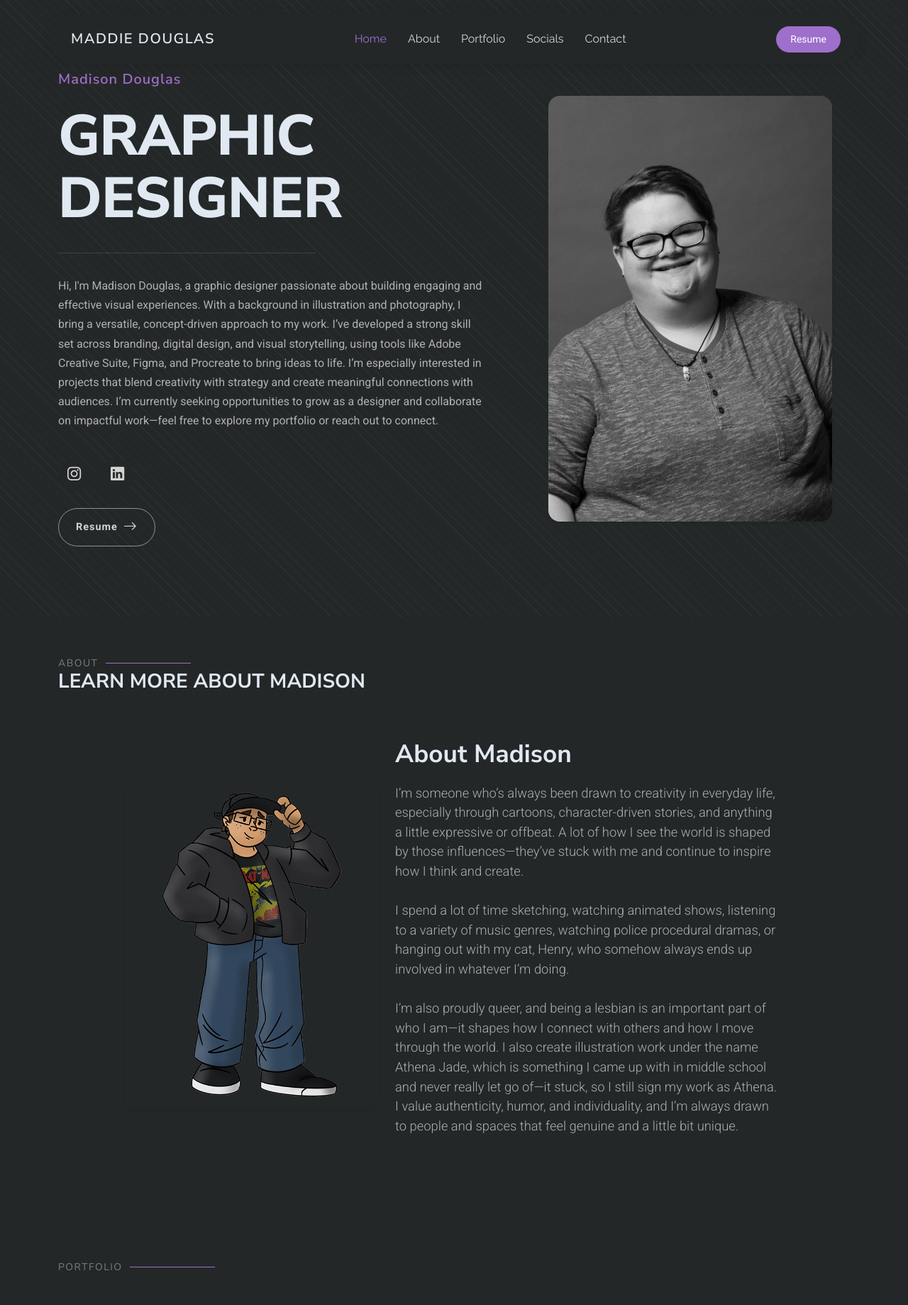
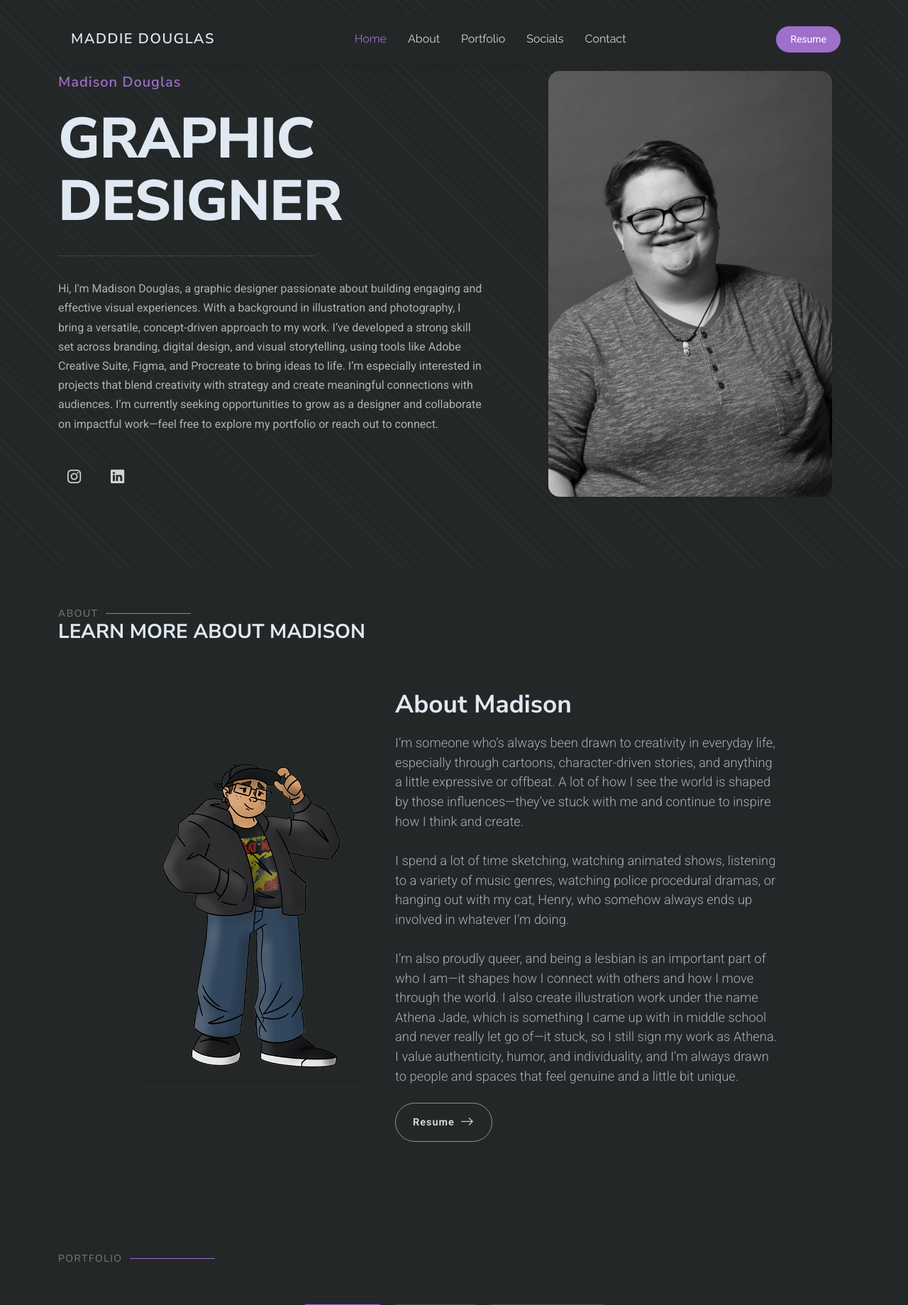
Before and after one commit to Neufae/MadisonWeb, a PHP site: page /index.html in a window 1280 px wide. Shown: the top 1839 px of the page at 71% size. Run offline with PHP 8.4, Linux system fonts and the light colour scheme.

```diff
--- a/assets/css/main.css
+++ b/assets/css/main.css
@@ -905,47 +905,7 @@ section,
     margin-right: auto;
   }
 
-.hero .cta-button {
-  margin-top: 1.5rem;
-}
-
-.hero .cta-button .btn {
-  display: inline-flex;
-  align-items: center;
-  background-color: transparent;
-  border: 1px solid color-mix(in srgb, var(--default-color), transparent 40%);
-  color: var(--default-color);
-  padding: 0.75rem 1.5rem;
-  border-radius: 50px;
-  font-size: 0.9rem;
-  font-weight: 600;
-  letter-spacing: 1px;
-  transition: all 0.3s ease;
-}
-
-.hero .cta-button .btn span {
-  margin-right: 0.5rem;
-}
-
-.hero .cta-button .btn i {
-  font-size: 1.2rem;
-  transition: transform 0.3s ease;
-}
-
-.hero .cta-button .btn:hover {
-  background-color: var(--accent-color);
-  border-color: var(--accent-color);
-  color: var(--contrast-color);
-}
-
-.hero .cta-button .btn:hover i {
-  transform: translateX(5px);
-}
-
-.hero.btn-primary:hover {
-  background-color: color-mix(in srgb, var(--accent-color), black 10%);
-  border-color: color-mix(in srgb, var(--accent-color), black 10%);
-}
+
 
 .hero .visual-content {
   position: relative;
@@ -1179,6 +1139,47 @@ section,
   color: var(--contrast-color);
 }
 
+.about .about-content .cta-button {
+  margin-top: 1.5rem;
+}
+
+.about .about-content .btn {
+  display: inline-flex;
+  align-items: center;
+  background-color: transparent;
+  border: 1px solid color-mix(in srgb, var(--default-color), transparent 40%);
+  color: var(--default-color);
+  padding: 0.75rem 1.5rem;
+  border-radius: 50px;
+  font-size: 0.9rem;
+  font-weight: 600;
+  letter-spacing: 1px;
+  transition: all 0.3s ease;
+}
+
+.about .cta-button .btn span {
+  margin-right: 0.5rem;
+}
+
+.about .cta-button .btn i {
+  font-size: 1.2rem;
+  transition: transform 0.3s ease;
+}
+
+.about .cta-button .btn:hover {
+  background-color: var(--accent-color);
+  border-color: var(--accent-color);
+  color: var(--contrast-color);
+}
+
+.about .cta-button .btn:hover i {
+  transform: translateX(5px);
+}
+
+.about .btn-primary:hover {
+  background-color: color-mix(in srgb, var(--accent-color), black 10%);
+  border-color: color-mix(in srgb, var(--accent-color), black 10%);
+}
 
 .about .testimonial-section {
   border-top: 1px solid rgba(0, 0, 0, 0.08);
--- a/index.html
+++ b/index.html
@@ -84,12 +84,7 @@
          <a href="https://www.instagram.com/its.maddie.douglas?igsh=MmcxN2tsbHdwYXB3&utm_source=qr"><i class="bi bi-instagram" target="_blank" rel="noopener noreferrer"></i></i></a>
             <a href="https://www.linkedin.com/in/blaznpancham/"><i class="bi bi-linkedin" target="_blank" rel="noopener noreferrer"></i></i></a>
       </div>
-              <div class="cta-button">
-                <a href="assets/resume/douglasResume.pdf" class="btn" target="_blank">
-                  <span>Resume</span>
-                  <i class="bi bi-arrow-right"></i>
-                </a>
-              </div>
+
             </div>
           </div>
 
@@ -131,7 +126,13 @@
  I’m also proudly queer, and being a lesbian is an important part of who I am—it shapes how I connect with others and how I move through the world.
 I also create illustration work under the name Athena Jade, which is something I came up with in middle school and never really let go of—it stuck, so I still sign my work as Athena.
 I value authenticity, humor, and individuality, and I’m always drawn to people and spaces that feel genuine and a little bit unique.</p>
-            </div>
+
+            <div class="cta-button">
+                <a href="assets/resume/douglasResume.pdf" class="btn" target="_blank">
+                  <span>Resume</span>
+                  <i class="bi bi-arrow-right"></i>
+                </a>
+              </div>
           </div>
 
             </div>
```
Lines whose indentation alone changed are shown as unchanged.
